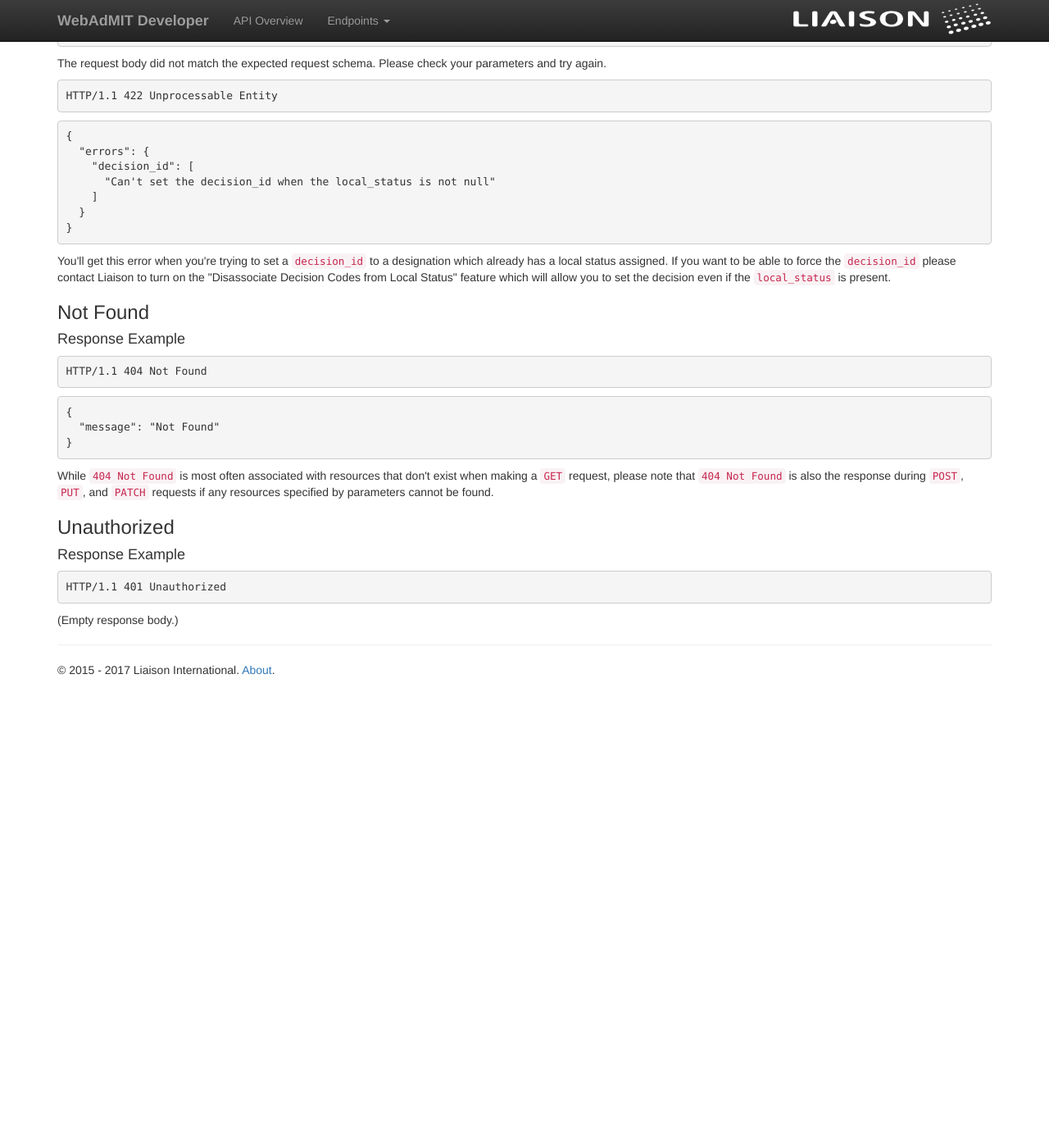
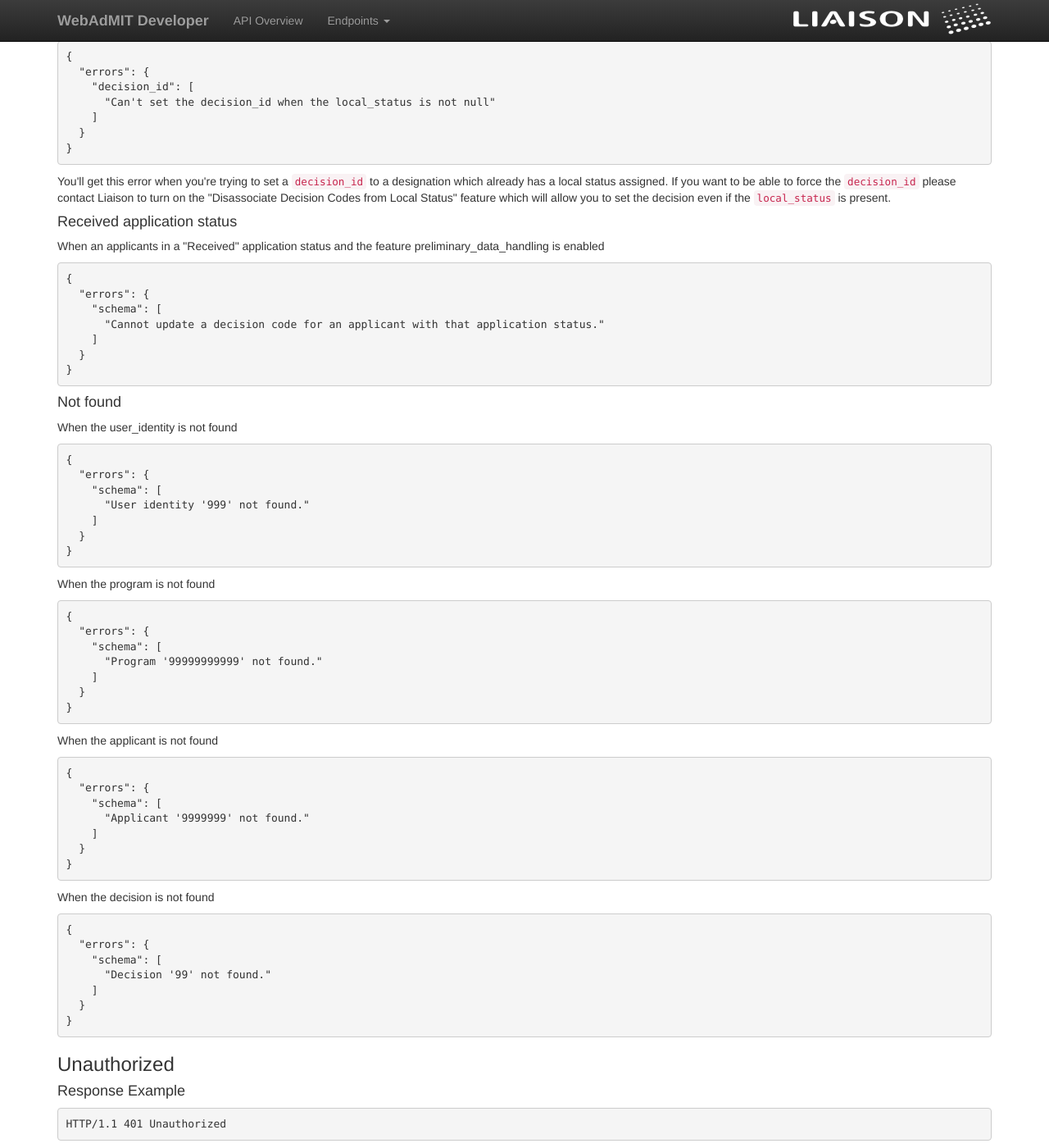
Before and after one commit to Liaison-Intl/Liaison-Intl.github.io, a Jekyll site: the page built from designation.md, in a window 1280 px wide and 1400 px high, scrolled down 2446 px. Shown: the whole window at 82% size. Built offline with Jekyll 4.4.1, drawn with Linux system fonts in a browser that asks for light colours; nearby versions of some CDN libraries; before the commit the page ends 3303 px from its top, so only the background shows below that; some of the changed text lies outside the part shown.

Commit message:
[NF-19416] Regenerating md files with `script/generate-docs`

```diff
--- a/designation.md
+++ b/designation.md
@@ -9,10 +9,6 @@
 
 <p>An applicant applies to one or more <strong>programs</strong> through <strong>designations</strong>.  <strong>Programs</strong> render a <strong>decision</strong> for the <strong>designation</strong>.</p>
 
-<div class="alert alert-warning">
-  <p><strong>This is a prototype resource.</strong></p>
-  <p>A prototype resource is experimental, and major changes are likely. In time, a prototype resource may or may not advance to production.</p>
-</div>
 
 <h3>Attributes</h3>
 
@@ -193,19 +189,64 @@
 
 <p>You&#39;ll get this error when you&#39;re trying to set a <code>decision_id</code> to a designation which already has a local status assigned. If you want to be able to force the <code>decision_id</code> please contact Liaison to turn on the &quot;Disassociate Decision Codes from Local Status&quot; feature which will allow you to set the decision even if the <code>local_status</code> is present.</p>
 
-<h3>Not Found</h3>
+<h4>Received application status</h4>
 
-<h4>Response Example</h4>
-
-<pre><code>HTTP/1.1 404 Not Found
-</code></pre>
+<p>When an applicants in a &quot;Received&quot; application status and the feature preliminary_data_handling is enabled</p>
 
 <pre lang="json"><code>{
-  &quot;message&quot;: &quot;Not Found&quot;
+  &quot;errors&quot;: {
+    &quot;schema&quot;: [
+      &quot;Cannot update a decision code for an applicant with that application status.&quot;
+    ]
+  }
 }
 </code></pre>
 
-<p>While <code>404 Not Found</code> is most often associated with resources that don&#39;t exist when making a <code>GET</code> request, please note that <code>404 Not Found</code> is also the response during <code>POST</code>, <code>PUT</code>, and <code>PATCH</code> requests if any resources specified by parameters cannot be found.</p>
+<h4>Not found</h4>
+
+<p>When the user_identity is not found</p>
+
+<pre lang="json"><code>{
+  &quot;errors&quot;: {
+    &quot;schema&quot;: [
+      &quot;User identity &#39;999&#39; not found.&quot;
+    ]
+  }
+}
+</code></pre>
+
+<p>When the program is not found</p>
+
+<pre lang="json"><code>{
+  &quot;errors&quot;: {
+    &quot;schema&quot;: [
+      &quot;Program &#39;99999999999&#39; not found.&quot;
+    ]
+  }
+}
+</code></pre>
+
+<p>When the applicant is not found</p>
+
+<pre lang="json"><code>{
+  &quot;errors&quot;: {
+    &quot;schema&quot;: [
+      &quot;Applicant &#39;9999999&#39; not found.&quot;
+    ]
+  }
+}
+</code></pre>
+
+<p>When the decision is not found</p>
+
+<pre lang="json"><code>{
+  &quot;errors&quot;: {
+    &quot;schema&quot;: [
+      &quot;Decision &#39;99&#39; not found.&quot;
+    ]
+  }
+}
+</code></pre>
 
 <h3>Unauthorized</h3>
 
```
Also changed, not shown: decision.md (+0 -4 lines).
